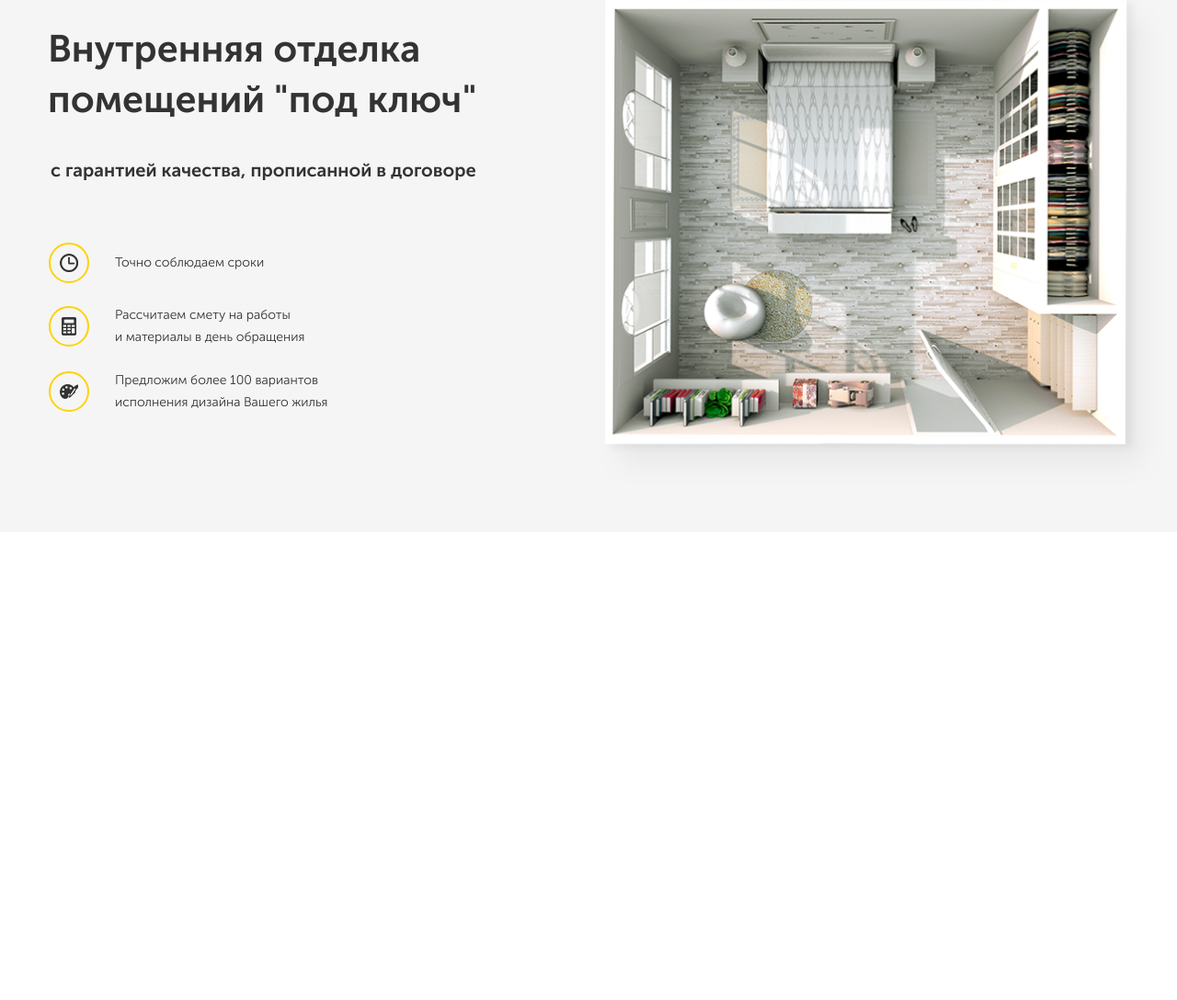
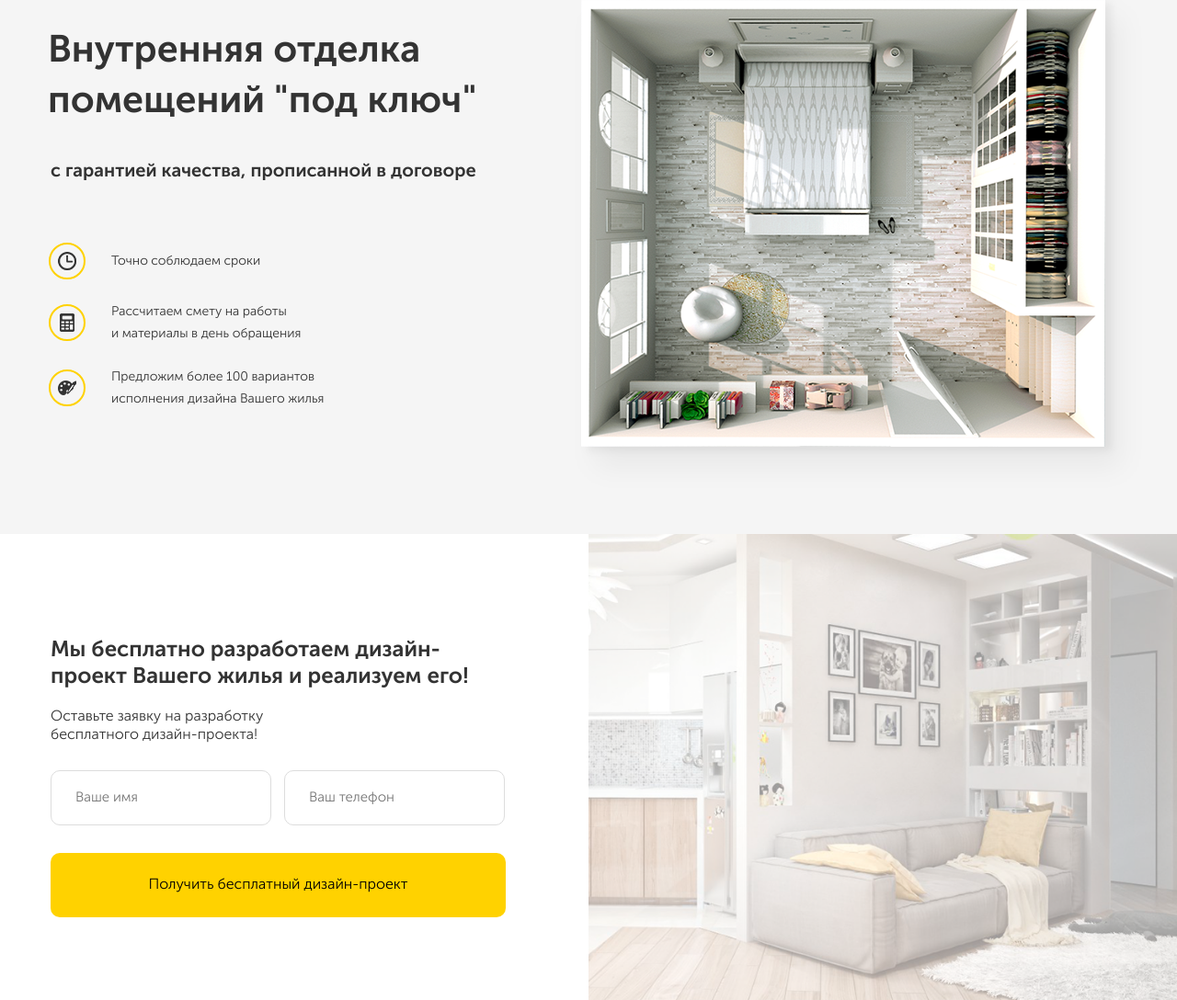
Before and after one commit to IFanil/project, a plain HTML site: page webstart/src/index.html in a window 1280 px wide. Shown: the part 146-1234 px from the top of the page at 92% size. Before the commit the page ends 800 px from the top, so only its background shows below. Drawn offline with Linux system fonts and the light colour scheme.

Commit message:
Сверстан блок offer по дизайн-макету

```diff
--- a/webstart/src/index.html
+++ b/webstart/src/index.html
@@ -74,6 +74,24 @@
             <!-- /.comtainer -->
         </section>
         <!-- /.hero -->
+        <section class="offer section">
+            <div class="container">
+               <div class="offer-block">
+                <h2 class="section-title offer_title">Мы бесплатно разработаем дизайн-проект Вашего жилья и реализуем его!</h2>
+                <!-- /.section-title -->
+                <span class="section-subtitle offer__subtitle">Оставьте заявку на разработку бесплатного дизайн-проекта!</span>
+                <!-- /.section-subtitle -->
+                <form action="#" class="form offer__form">
+                    <input type="text" class="input offer__input" placeholder="Ваше имя">
+                    <input type="tel" class="input offer__input" placeholder="Ваш телефон">
+                    <button class="button offer__button">Получить бесплатный дизайн-проект</button>
+                </form>
+                <!-- /.form offer__form -->
+               </div>
+            </div>
+            <!-- /.container -->
+        </section>
+        <!-- /.offer -->
     </main>
 </body>
 </html>
--- a/webstart/src/sass/_colors.sass
+++ b/webstart/src/sass/_colors.sass
@@ -1,2 +1,4 @@
 $main-color: #ffd200
 $text-color: #333333
+$secondary-color: #f5f5f5
+$border-input: #ddd
--- a/webstart/src/sass/_interface.sass
+++ b/webstart/src/sass/_interface.sass
@@ -1,3 +1,6 @@
+*
+    box-sizing: border-box
+
 body
     +reg
     color: $text-color
@@ -19,3 +22,19 @@ img
     background-color: $main-color
     border: none
     padding: 18px 30px
+    &:hover
+        background-color: lighten($main-color, 15%)
+        cursor: pointer
+.section
+    padding: 90px 0
+    &-title
+        font-size: 24px
+        +bold
+    &-subtitle
+        display: block
+        font-size: 16px
+.input
+    border: 1px solid $border-input
+    padding: 20px 26px
+    font-size: 15px
+    border-radius: 10px
--- a/webstart/src/sass/blocks/_hero.sass
+++ b/webstart/src/sass/blocks/_hero.sass
@@ -1,6 +1,6 @@
 .hero
     padding: 46px 0
-    background-color: #f5f5f5
+    background-color: $secondary-color
     &-block
         display: flex
     &-text
@@ -25,6 +25,8 @@
             align-items: center
             margin-bottom: 23px
             margin-left: -2px
+            &:last-child
+                margin-bottom: 0
         &__image
             width: 40px
             height: 40px
--- /dev/null
+++ b/webstart/src/sass/blocks/_offer.sass
@@ -0,0 +1,46 @@
+.offer
+    background: url('/src/img/offer/offer_bg.png') no-repeat
+    background-position: center right
+    background-size: contain
+    position: relative
+    &:before
+        content: ''
+        width: 50%
+        height: 100%
+        position: absolute
+        top: 0
+        left: 0
+        background-color: #fff
+    &-block
+        width: 50%
+        padding-right: 90px
+        position: relative
+    &__title
+        max-width: 360px
+        line-height: 35px
+        margin-bottom: 24px
+    &__subtitle
+        max-width: 250px
+        margin-bottom: 30px
+    &__input
+        margin-bottom: 30px
+        width: 240px
+        &:first-child
+            margin-right: 10px
+    &__button
+        width: 100%
+        min-height: 70px
+@media (max-width: 1200px)
+    .offer
+        background-size: cover
+        &__input
+            width: 100%
+            margin-bottom: 10px
+        &__button
+            font-size: 13px
+@media (max-width: 768px)
+    .offer
+        background: #fff
+        &-block
+            width: 100%
+            padding-right: 0
--- a/webstart/src/sass/style.sass
+++ b/webstart/src/sass/style.sass
@@ -3,3 +3,4 @@
 @import 'interface'
 @import 'blocks/navbar'
 @import 'blocks/hero'
+@import 'blocks/offer'
```
Also changed, not shown: index.html (deleted, +0 -12 lines), webstart/src/css/offer.css (added), webstart/src/css/style.css, webstart/src/img/offer/offer_bg.png (added), 2 other files.
